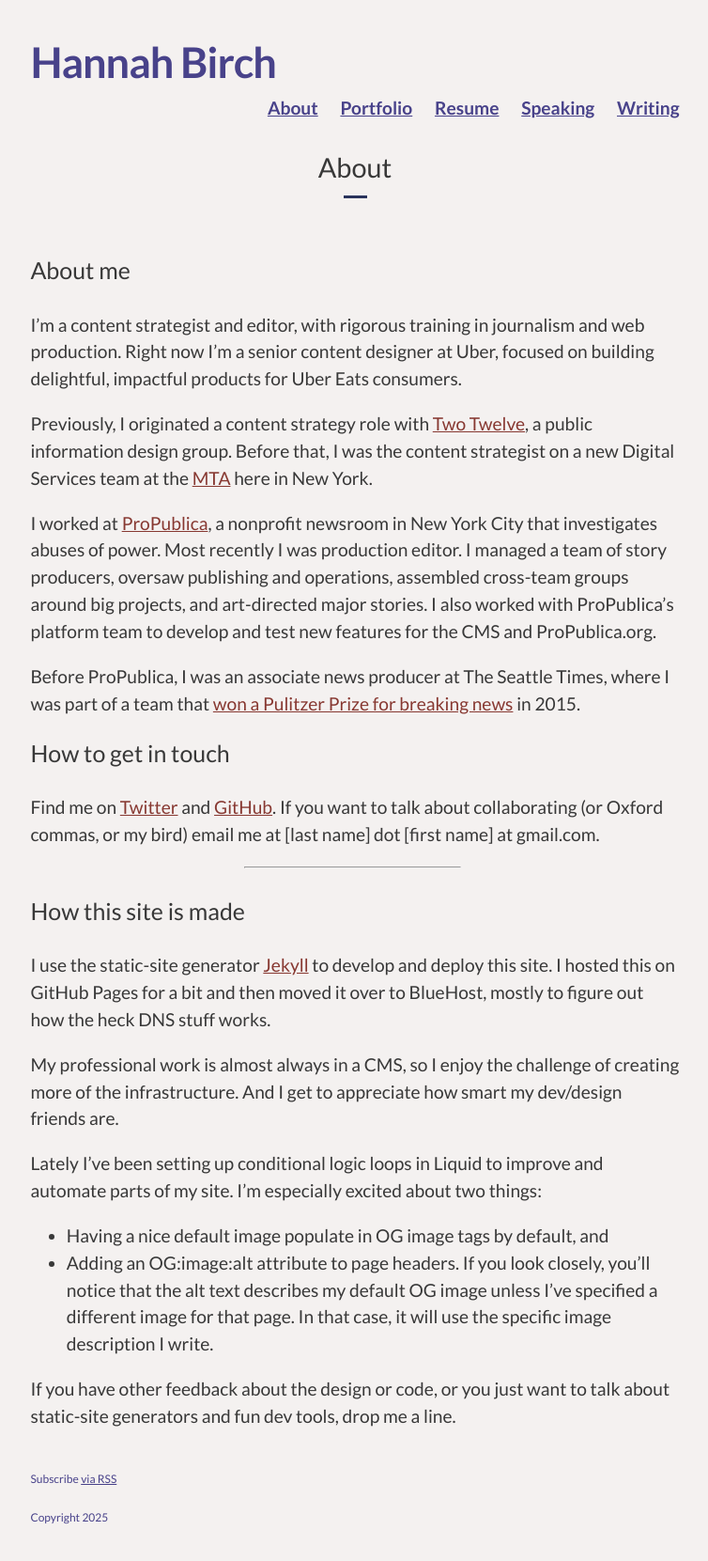
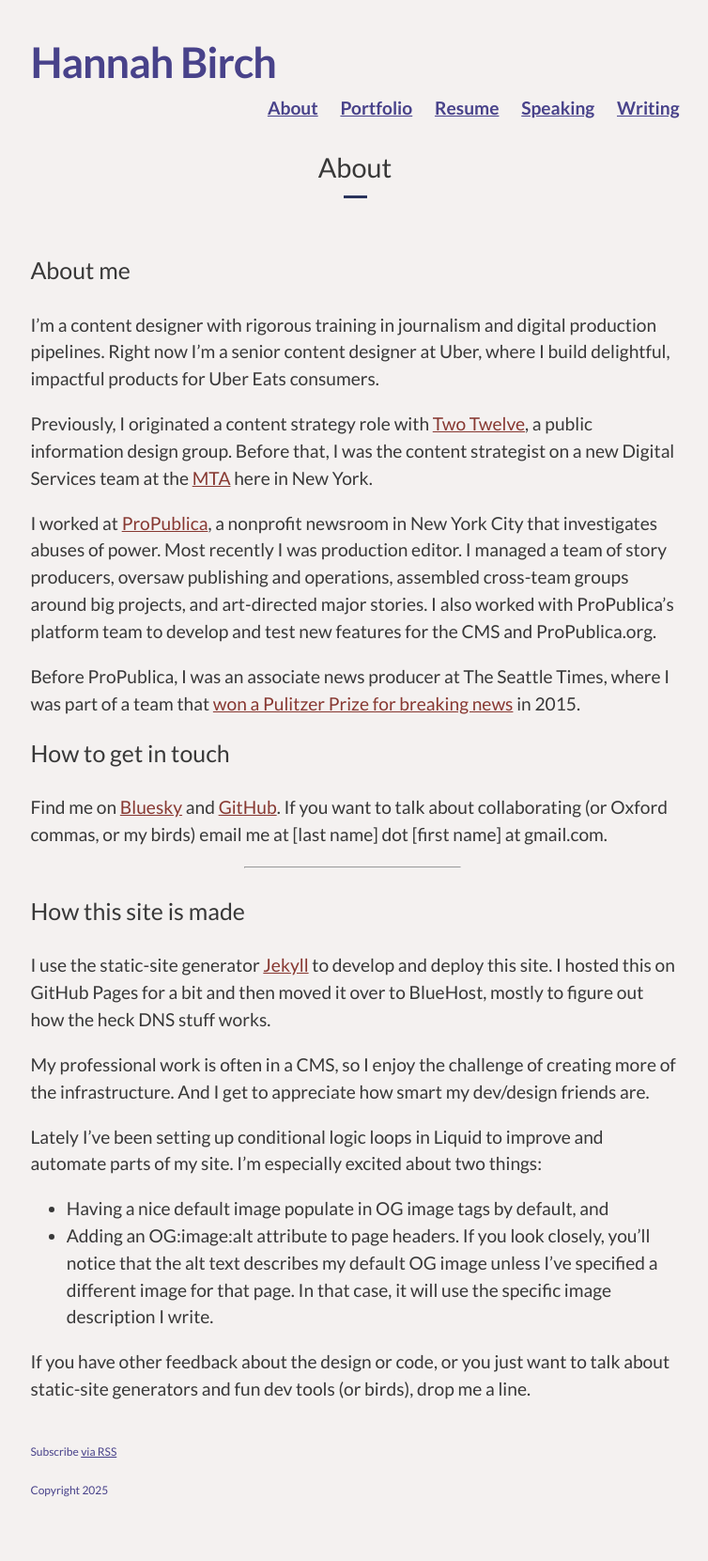
Before and after one commit to hannah-birch/hannah-birch.github.io, a Jekyll site: the page built from pages/about.md, in a window 1280 px wide. Shown: the whole page at 94% size, without its empty margins (262-1016 px from the left). Built offline with Jekyll 4.4.1, drawn with Linux system fonts in a browser that asks for light colours; nearby versions of some CDN libraries; after the commit the page ends 1632 px from its top, so only the background shows below that.

Commit message:
Updates content on about page

```diff
--- a/pages/about.md
+++ b/pages/about.md
@@ -6,7 +6,7 @@ permalink: /about/
 
 ## About me
 
-I’m a content strategist and editor, with rigorous training in journalism and web production. Right now I’m a senior content designer at Uber, focused on building delightful, impactful products for Uber Eats consumers.
+I’m a content designer with rigorous training in journalism and digital production pipelines. Right now I’m a senior content designer at Uber, where I build delightful, impactful products for Uber Eats consumers.
 
 Previously, I originated a content strategy role with [Two Twelve](http://www.twotwelve.com/), a public information design group. Before that, I was the content strategist on a new Digital Services team at the [MTA](https://new.mta.info/) here in New York.
 
@@ -16,7 +16,7 @@ Before ProPublica, I was an associate news producer at The Seattle Times, where
 
 ## How to get in touch
 
-Find me on [Twitter](https://twitter.com/hannahsbirch) and [GitHub](https://github.com/hannah-birch). If you want to talk about collaborating (or Oxford commas, or my bird) email me at [last name] dot [first name] at gmail.com.
+Find me on [Bluesky](https://bsky.app/profile/hbirchtree.bsky.social) and [GitHub](https://github.com/hannah-birch). If you want to talk about collaborating (or Oxford commas, or my birds) email me at [last name] dot [first name] at gmail.com.
 
 <hr />
 
@@ -24,10 +24,10 @@ Find me on [Twitter](https://twitter.com/hannahsbirch) and [GitHub](https://gith
 
 I use the static-site generator [Jekyll](https://jekyllrb.com/) to develop and deploy this site. I hosted this on GitHub Pages for a bit and then moved it over to BlueHost, mostly to figure out how the heck DNS stuff works.
 
-My professional work is almost always in a CMS, so I enjoy the challenge of creating more of the infrastructure. And I get to appreciate how smart my dev/design friends are.
+My professional work is often in a CMS, so I enjoy the challenge of creating more of the infrastructure. And I get to appreciate how smart my dev/design friends are.
 
 Lately I’ve been setting up conditional logic loops in Liquid to improve and automate parts of my site. I’m especially excited about two things:
 - Having a nice default image populate in OG image tags by default, and
 - Adding an OG:image:alt attribute to page headers. If you look closely, you’ll notice that the alt text describes my default OG image unless I’ve specified a different image for that page. In that case, it will use the specific image description I write.
 
-If you have other feedback about the design or code, or you just want to talk about static-site generators and fun dev tools, drop me a line.
+If you have other feedback about the design or code, or you just want to talk about static-site generators and fun dev tools (or birds), drop me a line.
```
